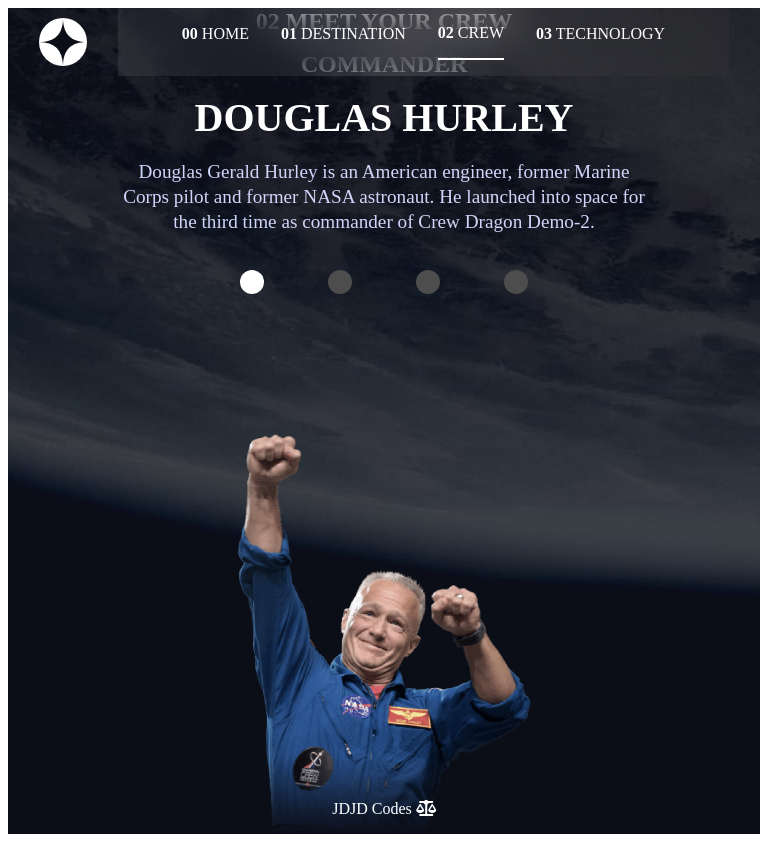
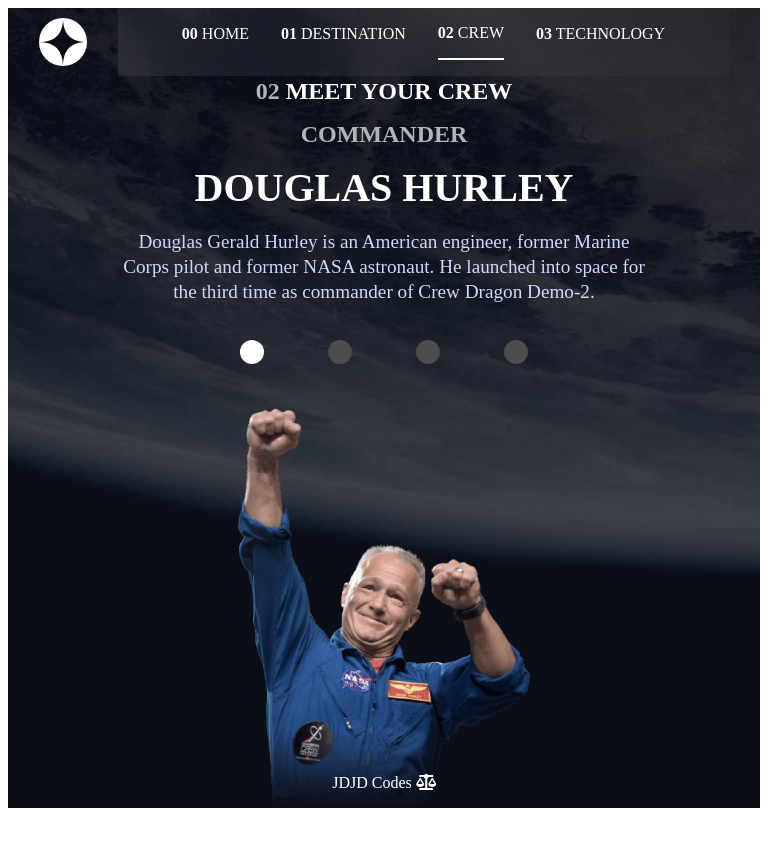
Before and after one commit to uconnwomensbball/SpaceTourismSite, a React (Vite) app: page /crew in a window 768 px wide. After the commit the page ends 816 px from the top, so only its background shows below. Built offline with nearby package versions, Linux system fonts and the light colour scheme; a web font is replaced by a local one.

Commit message:
2 Jan 26 - Styles: @mediaqueries

```diff
--- a/src/index.css
+++ b/src/index.css
@@ -447,14 +447,14 @@
         flex-direction: column;
         justify-content: flex-end;
         align-items: center;
-        gap: 7rem;
+        gap: 1rem;
     }
 
     .crew-details-div{
         justify-content: center;
         align-items: center;
         text-align: center;
-        height: 20%;
+
         width: 70%;
     }
 
```
